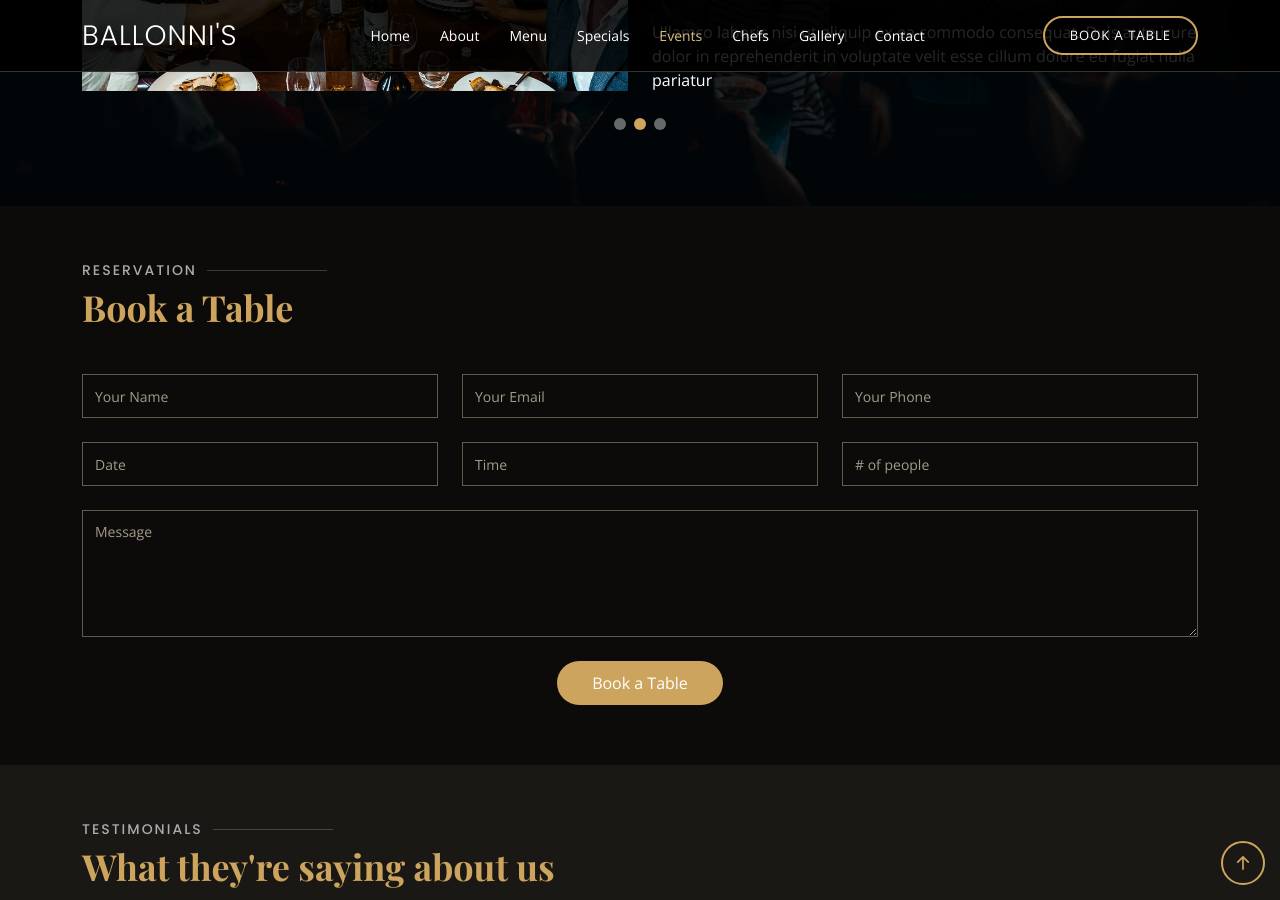
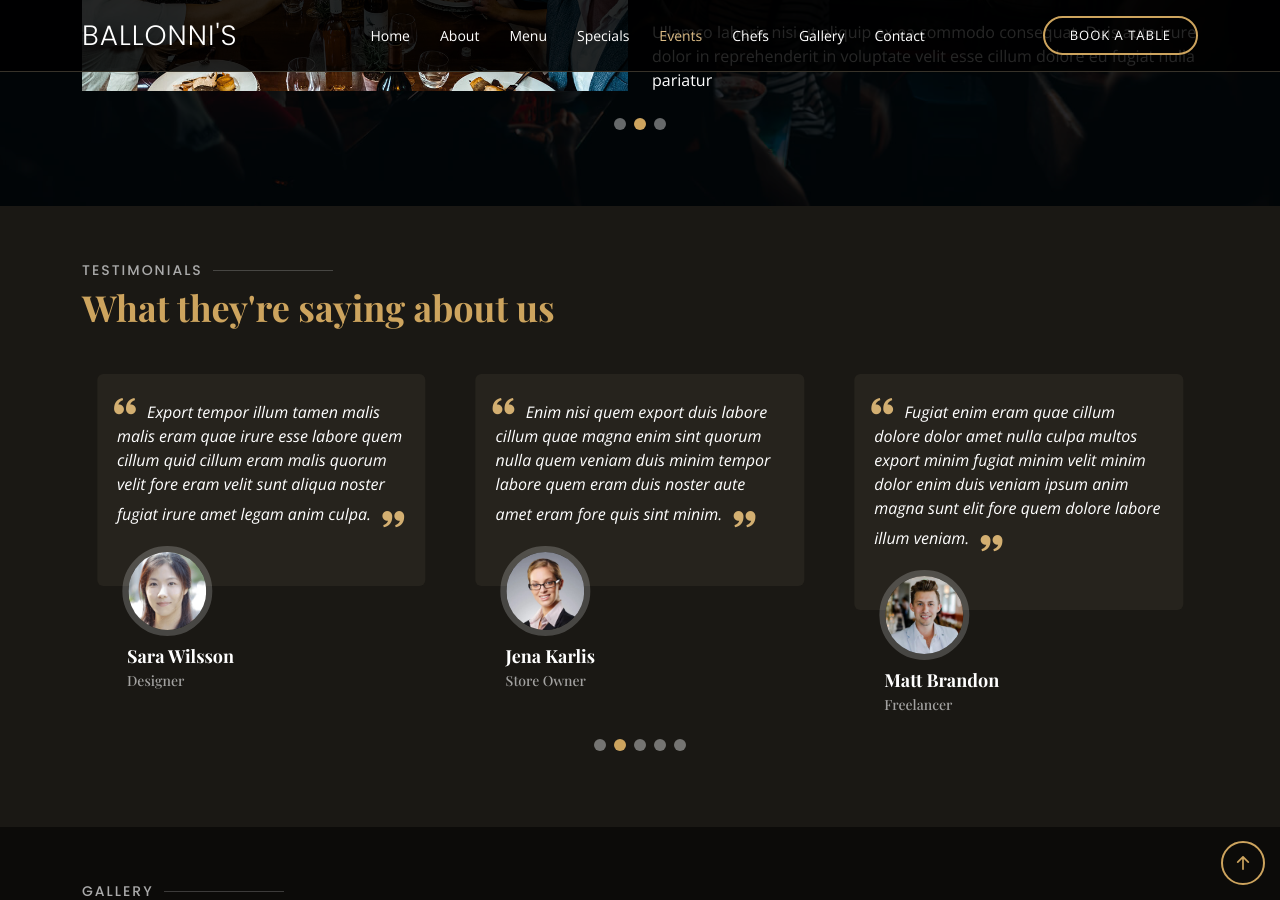
Before and after one commit to diogofgm/ballonnis_site, a Jekyll site: the page built from index.html, in a window 1280 px wide and 900 px high, scrolled down 3505 px. Built offline with Jekyll 4.4.1, drawn with Linux system fonts in a browser that asks for light colours; some web fonts are replaced.

Commit message:
Update default.html

```diff
--- a/_layouts/default.html
+++ b/_layouts/default.html
@@ -371,63 +365,10 @@
         </section><!-- End Events Section -->
 
         <!-- ======= Book A Table Section ======= -->
-        <section id="book-a-table" class="book-a-table">
-            <div class="container" data-aos="fade-up">
 
-                <div class="section-title">
-                    <h2>Reservation</h2>
-                    <p>Book a Table</p>
-                </div>
+        <!-- {% include booking.html %} -->
 
-                <form action="forms/book-a-table.php" method="post" role="form" class="php-email-form"
-                    data-aos="fade-up" data-aos-delay="100">
-                    <div class="row">
-                        <div class="col-lg-4 col-md-6 form-group">
-                            <input type="text" name="name" class="form-control" id="name" placeholder="Your Name"
-                                data-rule="minlen:4" data-msg="Please enter at least 4 chars">
-                            <div class="validate"></div>
-                        </div>
-                        <div class="col-lg-4 col-md-6 form-group mt-3 mt-md-0">
-                            <input type="email" class="form-control" name="email" id="email" placeholder="Your Email"
-                                data-rule="email" data-msg="Please enter a valid email">
-                            <div class="validate"></div>
-                        </div>
-                        <div class="col-lg-4 col-md-6 form-group mt-3 mt-md-0">
-                            <input type="text" class="form-control" name="phone" id="phone" placeholder="Your Phone"
-                                data-rule="minlen:4" data-msg="Please enter at least 4 chars">
-                            <div class="validate"></div>
-                        </div>
-                        <div class="col-lg-4 col-md-6 form-group mt-3">
-                            <input type="text" name="date" class="form-control" id="date" placeholder="Date"
-                                data-rule="minlen:4" data-msg="Please enter at least 4 chars">
-                            <div class="validate"></div>
-                        </div>
-                        <div class="col-lg-4 col-md-6 form-group mt-3">
-                            <input type="text" class="form-control" name="time" id="time" placeholder="Time"
-                                data-rule="minlen:4" data-msg="Please enter at least 4 chars">
-                            <div class="validate"></div>
-                        </div>
-                        <div class="col-lg-4 col-md-6 form-group mt-3">
-                            <input type="number" class="form-control" name="people" id="people"
-                                placeholder="# of people" data-rule="minlen:1" data-msg="Please enter at least 1 chars">
-                            <div class="validate"></div>
-                        </div>
-                    </div>
-                    <div class="form-group mt-3">
-                        <textarea class="form-control" name="message" rows="5" placeholder="Message"></textarea>
-                        <div class="validate"></div>
-                    </div>
-                    <div class="mb-3">
-                        <div class="loading">Loading</div>
-                        <div class="error-message"></div>
-                        <div class="sent-message">Your booking request was sent. We will call back or send an Email to
-                            confirm your reservation. Thank you!</div>
-                    </div>
-                    <div class="text-center"><button type="submit">Book a Table</button></div>
-                </form>
-
-            </div>
-        </section><!-- End Book A Table Section -->
+        <!-- End Book A Table Section -->
 
         <!-- ======= Testimonials Section ======= -->
         <section id="testimonials" class="testimonials section-bg">
```
Also changed, not shown: other parts of _layouts/default.html (+0 -6 lines).
